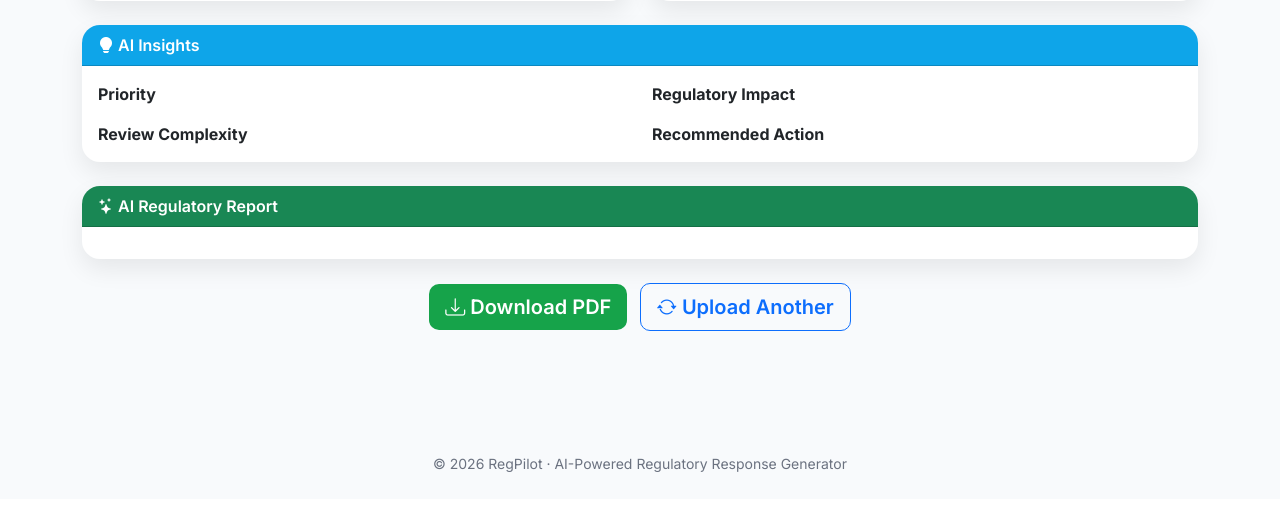
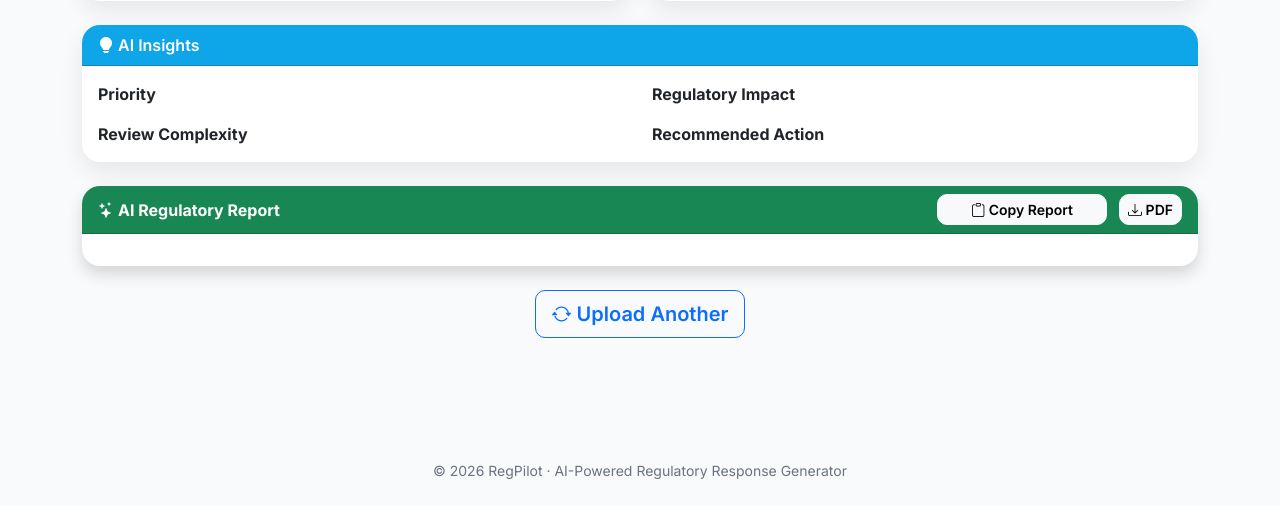
Before and after one commit to AbhinavKota13/ai_regulatory_assisstant, a Flask app: template templates/result.html in a window 1280 px wide. Shown: the part 440-946 px from the top of the page. Before the commit the page ends 912 px from the top, so only its background shows below. Run offline with Flask 3, Linux system fonts and the light colour scheme; the template is opened without the code that fills it, so the values that code supplies are empty; some libraries are stand-ins or nearby versions.

Commit message:
feat: Added AI report workspace toolbar and copy functionality

```diff
--- a/static/css/style.css
+++ b/static/css/style.css
@@ -340,3 +340,23 @@ input[type=file]{
     margin-bottom:0;
 
 }
+
+#copyBtn{
+
+    min-width:170px;
+
+    transition:0.3s;
+
+}
+
+.card-header .btn{
+
+    font-weight:600;
+
+}
+
+.markdown-body{
+
+    font-size:1.05rem;
+
+}
--- a/templates/result.html
+++ b/templates/result.html
@@ -198,13 +198,40 @@ RegPilot | AI Response
 
 <!-- AI REPORT -->
 
-<div class="card mt-4">
+<div class="card mt-4 shadow">
 
-    <div class="card-header bg-success text-white">
+    <div class="card-header bg-success text-white d-flex justify-content-between align-items-center flex-wrap">
 
-        <i class="bi bi-stars"></i>
+        <div>
 
-        AI Regulatory Report
+            <i class="bi bi-stars"></i>
+
+            <strong>AI Regulatory Report</strong>
+
+        </div>
+
+        <div class="mt-2 mt-md-0">
+
+            <button
+                class="btn btn-light btn-sm me-2"
+                id="copyBtn">
+
+                <i class="bi bi-clipboard"></i>
+
+                Copy Report
+
+            </button>
+
+            <a href="/download/{{ pdf_file }}"
+               class="btn btn-light btn-sm">
+
+                <i class="bi bi-download"></i>
+
+                PDF
+
+            </a>
+
+        </div>
 
     </div>
 
@@ -216,21 +243,9 @@ RegPilot | AI Response
 
 </div>
 
-
 <div class="text-center mt-4">
 
-    <a href="/download/{{ pdf_file }}"
-
-       class="btn btn-success btn-lg me-2">
-
-        <i class="bi bi-download"></i>
-
-        Download PDF
-
-    </a>
-
     <a href="/"
-
        class="btn btn-outline-primary btn-lg">
 
         <i class="bi bi-arrow-repeat"></i>
@@ -240,7 +255,6 @@ RegPilot | AI Response
     </a>
 
 </div>
-
 
 <script>
 
@@ -257,6 +271,42 @@ document.addEventListener("DOMContentLoaded", function () {
 
     container.innerHTML = marked.parse(markdown);
 
+    const copyButton = document.getElementById("copyBtn");
+
+    copyButton.addEventListener("click", async () => {
+
+        const report = document.getElementById("markdown-response").innerText;
+
+        try {
+
+            await navigator.clipboard.writeText(report);
+
+            copyButton.innerHTML =
+                '<i class="bi bi-check-circle-fill"></i> Copied!';
+
+            copyButton.classList.remove("btn-light");
+            copyButton.classList.add("btn-success");
+
+            setTimeout(() => {
+
+                copyButton.innerHTML =
+                    '<i class="bi bi-clipboard"></i> Copy Report';
+
+                copyButton.classList.remove("btn-success");
+                copyButton.classList.add("btn-light");
+
+            }, 2000);
+
+        }
+
+        catch (err) {
+
+            console.error(err);
+
+        }
+
+    });
+
 });
 
 </script>
```
